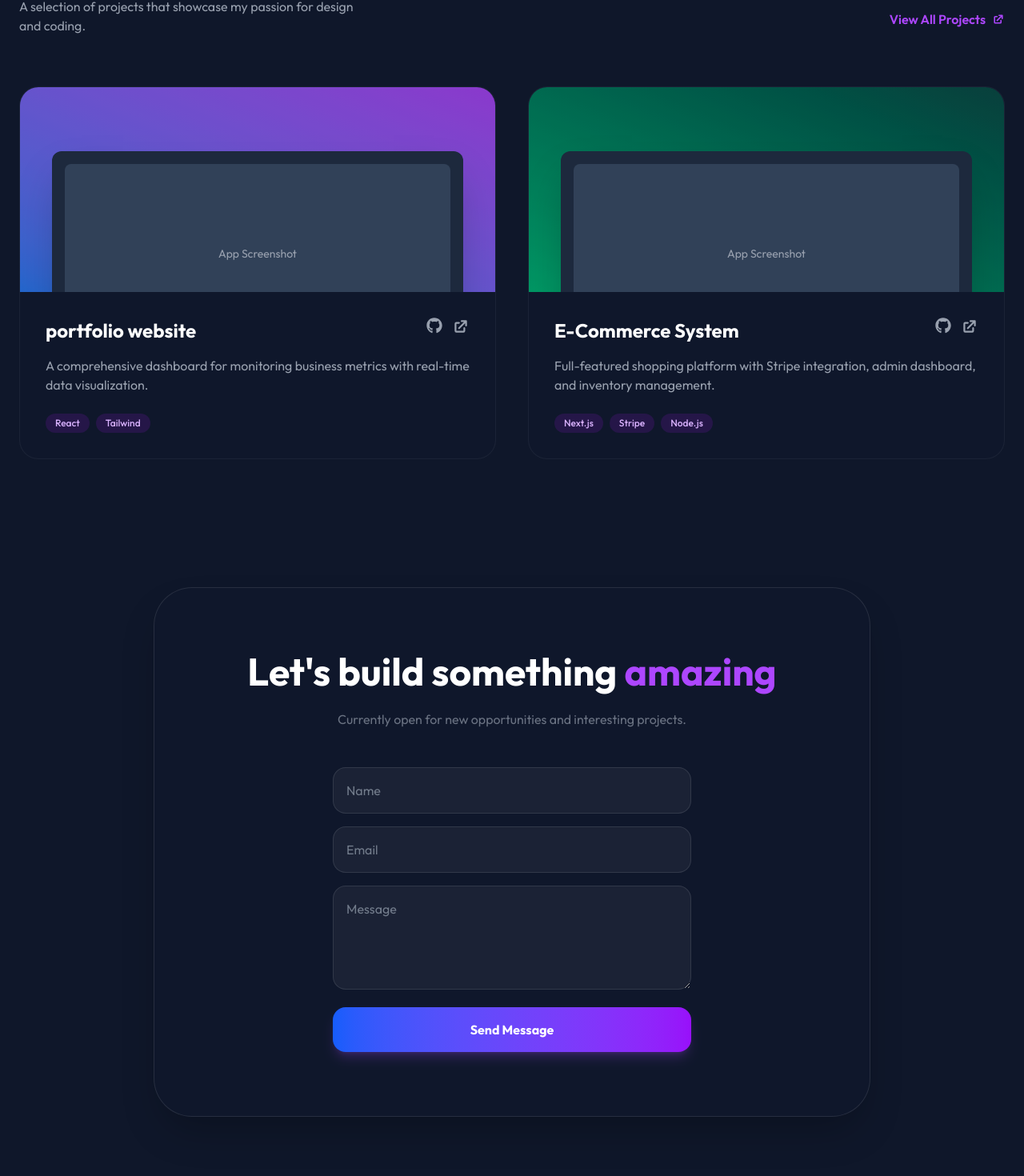
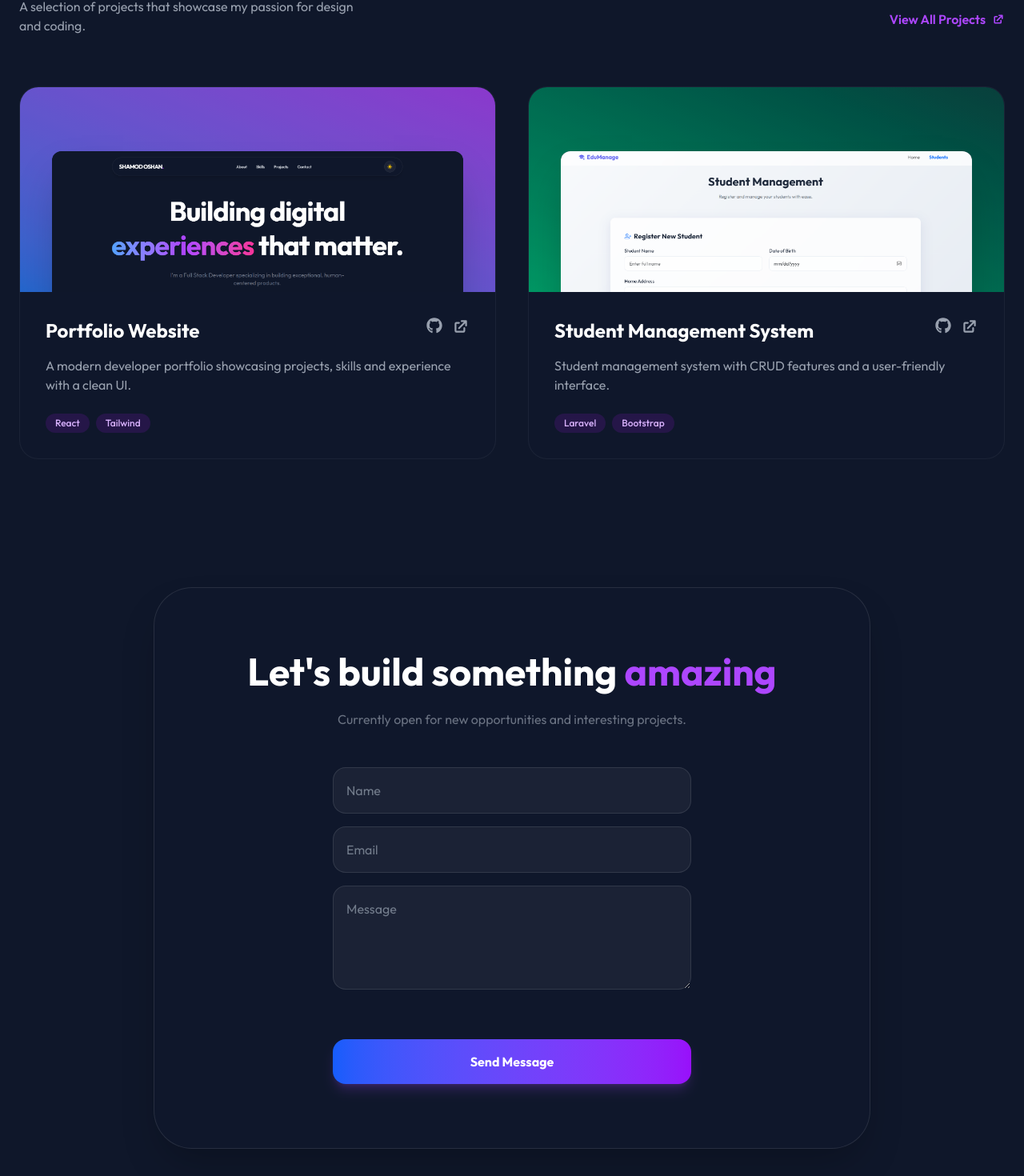
Before and after one commit to Shamodoshan/portfolio, a React (Vite) app: page / in a window 1280 px wide. Shown: the part 2560-4030 px from the top of the page at 80% size. Built offline with nearby package versions, Linux system fonts and the light colour scheme.

Commit message:
second commit

```diff
--- a/src/App.jsx
+++ b/src/App.jsx
@@ -2,6 +2,8 @@ import React, { useState, useEffect } from 'react';
 import { motion, AnimatePresence } from 'framer-motion';
 import { HiMoon, HiSun, HiOutlineChevronDown, HiExternalLink } from 'react-icons/hi';
 import { FaGithub, FaLinkedin, FaTwitter, FaCode, FaServer, FaLayerGroup } from 'react-icons/fa';
+import portfolioImage from './assets/portfolio.png';
+import stumanagementImage from './assets/stumanagement.png';
 
 // --- Components ---
 
@@ -9,7 +11,7 @@ const Navbar = ({ darkMode, toggleTheme }) => (
   <nav className="fixed top-6 left-1/2 -translate-x-1/2 z-50 w-[90%] max-w-5xl">
     <div className="backdrop-blur-xl bg-white/70 dark:bg-slate-900/60 border border-gray-200 dark:border-white/10 rounded-full px-6 py-3 flex justify-between items-center shadow-lg">
       <a href="#home" className="text-xl font-bold tracking-tighter dark:text-white">
-        SHAMOD  OSHAN<span className="text-purple-500">.</span>
+        SHAMOD OSHAN<span className="text-purple-500">.</span>
       </a>
       <div className="hidden md:flex gap-8 text-sm font-medium dark:text-gray-300">
         {['About', 'Skills', 'Projects', 'Contact'].map((item) => (
@@ -40,6 +42,7 @@ const Section = ({ id, children, className }) => (
     {children}
   </motion.section>
 );
+
 const ProjectCard = ({ project }) => {
   return (
     <motion.div
@@ -48,26 +51,25 @@ const ProjectCard = ({ project }) => {
     >
       <div className={`h-64 bg-gradient-to-tr ${project.gradient} relative overflow-hidden`}>
         <div className="absolute inset-0 bg-black/20 group-hover:bg-black/0 transition duration-500"></div>
-
-        {/* The Animated "Screenshot" mockup */}
         <motion.div
-          className="absolute -bottom-10 left-10 right-10 h-full bg-white dark:bg-slate-800 rounded-t-xl shadow-2xl p-4"
+          className="absolute -bottom-10 left-10 right-10 h-full bg-white dark:bg-slate-800 rounded-t-xl shadow-2xl overflow-hidden"
           initial={{ y: 40 }}
           whileHover={{ y: 16 }}
           transition={{ duration: 0.4 }}
         >
-          <div className="w-full h-full bg-gray-100 dark:bg-slate-700 rounded-lg flex items-center justify-center text-gray-400 text-sm">
-            App Screenshot
-          </div>
+          <img
+            src={project.image}
+            alt={project.title}
+            className="w-full h-full object-cover object-top"
+          />
         </motion.div>
       </div>
-
       <div className="p-8">
         <div className="flex justify-between items-start mb-4">
           <h3 className="text-2xl font-bold dark:text-white group-hover:text-purple-500 transition">{project.title}</h3>
           <div className="flex gap-3 text-gray-400">
-            <a href="#" className="hover:text-purple-500 transition"><FaGithub size={20} /></a>
-            <a href="#" className="hover:text-purple-500 transition"><HiExternalLink size={22} /></a>
+            <a href="https://github.com/Shamodoshan?tab=repositories" className="hover:text-purple-500 transition"><FaGithub size={20} /></a>
+            <a href="https://github.com/Shamodoshan?tab=repositories" className="hover:text-purple-500 transition"><HiExternalLink size={22} /></a>
           </div>
         </div>
         <p className="text-gray-600 dark:text-gray-400 mb-6 line-clamp-2">
@@ -89,11 +91,43 @@ const ProjectCard = ({ project }) => {
 
 export default function App() {
   const [darkMode, setDarkMode] = useState(true);
+  const [result, setResult] = useState("");
 
   useEffect(() => {
     if (darkMode) document.documentElement.classList.add('dark');
     else document.documentElement.classList.remove('dark');
   }, [darkMode]);
+
+  const onSubmit = async (event) => {
+    event.preventDefault();
+    setResult("Sending....");
+    const formData = new FormData(event.target);
+
+    // Web3Forms Logic
+    formData.append("access_key", "8a96b123-f490-469d-9196-bf72bc72abe1");
+
+    try {
+      const response = await fetch("https://api.web3forms.com/submit", {
+        method: "POST",
+        body: formData
+      });
+
+      const data = await response.json();
+
+      if (data.success) {
+        setResult("Message Sent Successfully! ✅");
+        event.target.reset();
+      } else {
+        console.log("Error", data);
+        setResult(data.message);
+      }
+    } catch (error) {
+      setResult("Something went wrong. Please try again.");
+    }
+
+    // Clear message after 5 seconds
+    setTimeout(() => setResult(""), 5000);
+  };
 
   return (
     <div className="bg-gray-50 dark:bg-[#0f172a] text-slate-800 dark:text-slate-300 transition-colors duration-500 font-sans selection:bg-purple-500 selection:text-white">
@@ -108,7 +142,6 @@ export default function App() {
 
       {/* Hero Section */}
       <Section id="home" className="relative text-center">
-
         <h1 className="text-6xl md:text-8xl font-bold tracking-tight leading-tight dark:text-white">
           Building digital <br />
           <span className="bg-gradient-to-r from-blue-400 via-purple-500 to-pink-500 bg-clip-text text-transparent">experiences</span> that matter.
@@ -154,9 +187,9 @@ export default function App() {
         <h2 className="text-4xl md:text-6xl font-bold mb-16 dark:text-white">My Arsenal</h2>
         <div className="grid grid-cols-1 md:grid-cols-3 gap-8 w-full max-w-6xl">
           {[
-            { title: 'Frontend', icon: <FaCode />, skills: ['Html', 'Css', 'Java script', 'React', 'Tailwind', 'boostrap'], color: 'text-blue-400' },
-            { title: 'Backend', icon: <FaServer />, skills: ['Node.js', 'PostgreSQL', 'Mysql', 'Python'], color: 'text-green-400' },
-            { title: 'DevOps', icon: <FaLayerGroup />, skills: ['Figma', 'Git', 'Github'], color: 'text-purple-400' }
+            { title: 'Frontend', icon: <FaCode />, skills: ['Html', 'Css', 'JavaScript', 'React', 'Tailwind', 'Bootstrap'], color: 'text-blue-400' },
+            { title: 'Backend', icon: <FaServer />, skills: ['Node.js', 'PostgreSQL', 'MySQL', 'Python'], color: 'text-green-400' },
+            { title: 'DevOps', icon: <FaLayerGroup />, skills: ['Figma', 'Git', 'GitHub'], color: 'text-purple-400' }
           ].map((stack, i) => (
             <motion.div
               key={i}
@@ -181,24 +214,26 @@ export default function App() {
               <h2 className="text-4xl md:text-6xl font-bold mb-4 dark:text-white">Featured Work</h2>
               <p className="text-gray-500 dark:text-gray-400 max-w-md">A selection of projects that showcase my passion for design and coding.</p>
             </div>
-            <a href="#" className="text-purple-500 font-semibold hover:text-purple-400 transition flex items-center gap-2 mb-2">
+            <a href="https://github.com/Shamodoshan?tab=repositories" className="text-purple-500 font-semibold hover:text-purple-400 transition flex items-center gap-2 mb-2">
               View All Projects <HiExternalLink />
             </a>
           </div>
 
           <div className="grid grid-cols-1 md:grid-cols-2 gap-10">
             <ProjectCard project={{
-              title: "portfolio website",
-              description: "A comprehensive dashboard for monitoring business metrics with real-time data visualization.",
+              title: "Portfolio Website",
+              description: "A modern developer portfolio showcasing projects, skills and experience with a clean UI.",
               tags: ["React", "Tailwind"],
               gradient: "from-blue-500 to-purple-500",
+              image: portfolioImage,
             }} />
 
             <ProjectCard project={{
-              title: "E-Commerce System",
-              description: "Full-featured shopping platform with Stripe integration, admin dashboard, and inventory management.",
-              tags: ["Next.js", "Stripe", "Node.js"],
+              title: "Student Management System",
+              description: "Student management system with CRUD features and a user-friendly interface.",
+              tags: ["Laravel", "Bootstrap"],
               gradient: "from-emerald-500 to-teal-900",
+              image: stumanagementImage,
             }} />
           </div>
         </div>
@@ -209,14 +244,23 @@ export default function App() {
         <div className="max-w-4xl w-full bg-white dark:bg-slate-900 border border-gray-200 dark:border-white/10 rounded-[3rem] p-10 md:p-20 text-center shadow-2xl">
           <h2 className="text-4xl md:text-5xl font-bold mb-6 dark:text-white">Let's build something <span className="text-purple-500">amazing</span></h2>
           <p className="mb-12 text-gray-500">Currently open for new opportunities and interesting projects.</p>
-          <form className="max-w-md mx-auto space-y-4">
-            <input type="text" placeholder="Name" className="w-full p-4 rounded-2xl bg-gray-50 dark:bg-white/5 border border-gray-200 dark:border-white/10 outline-none focus:border-purple-500 transition" />
-            <input type="email" placeholder="Email" className="w-full p-4 rounded-2xl bg-gray-50 dark:bg-white/5 border border-gray-200 dark:border-white/10 outline-none focus:border-purple-500 transition" />
-            <textarea placeholder="Message" rows="4" className="w-full p-4 rounded-2xl bg-gray-50 dark:bg-white/5 border border-gray-200 dark:border-white/10 outline-none focus:border-purple-500 transition" />
+          <form className="max-w-md mx-auto space-y-4" onSubmit={onSubmit}>
+            <input required type="text" placeholder="Name" name='name' className="w-full p-4 rounded-2xl bg-gray-50 dark:bg-white/5 border border-gray-200 dark:border-white/10 outline-none focus:border-purple-500 transition" />
+            <input required type="email" placeholder="Email" name='email' className="w-full p-4 rounded-2xl bg-gray-50 dark:bg-white/5 border border-gray-200 dark:border-white/10 outline-none focus:border-purple-500 transition" />
+            <textarea required placeholder="Message" rows="4" name='message' className="w-full p-4 rounded-2xl bg-gray-50 dark:bg-white/5 border border-gray-200 dark:border-white/10 outline-none focus:border-purple-500 transition" />
+
+            {/* Feedback Message Display */}
+            <div className="min-h-[24px]">
+              <p className={`text-sm font-medium ${result.includes('Success') ? 'text-green-500' : 'text-purple-500'}`}>
+                {result}
+              </p>
+            </div>
+
             <motion.button
               whileHover={{ scale: 1.02 }}
               whileTap={{ scale: 0.98 }}
               className="w-full py-4 bg-gradient-to-r from-blue-600 to-purple-600 text-white font-bold rounded-2xl shadow-lg shadow-purple-500/20"
+              type='submit'
             >
               Send Message
             </motion.button>
```
Also changed, not shown: src/assets/stumanagement.png (added).
